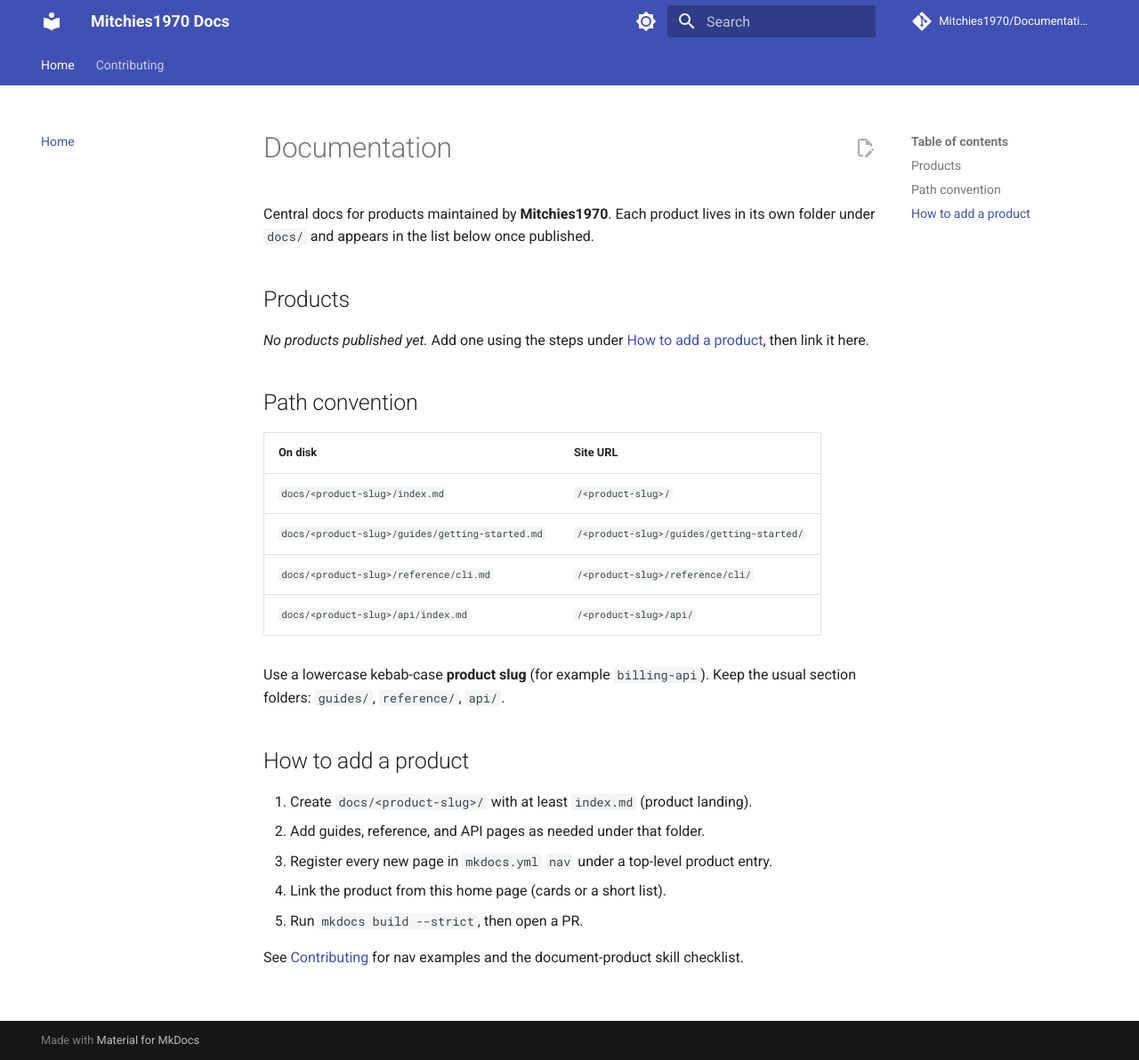
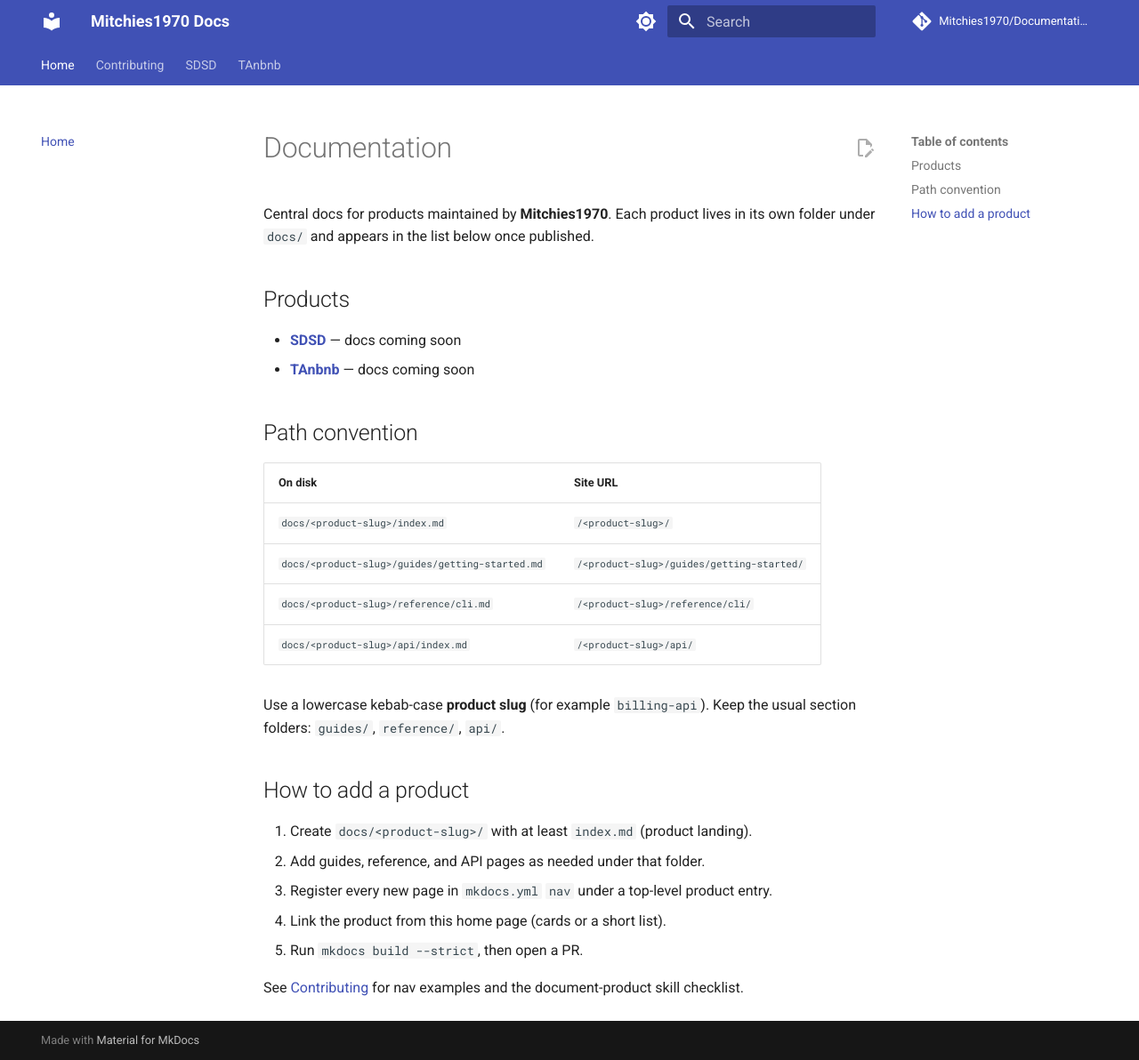
Before and after one commit to Mitchies1970/Documentation, an MkDocs documentation site: the page built from docs/index.md, in a window 1280 px wide and 1192 px high. Shown: the whole window at 89% size. Built offline with MkDocs 1.6.1 and Material for MkDocs 9.7.7, drawn with Linux system fonts in a browser that asks for light colours; comment, search, counter and statistics services are not loaded.

Commit message:
Add SDSD and TAnbnb product placeholder docs.
Wire overview pages into mkdocs nav and the home hub product list.

Co-authored-by: Mitchies1970 <Mitchies1970@users.noreply.github.com>

```diff
--- a/docs/index.md
+++ b/docs/index.md
@@ -4,15 +4,8 @@ Central docs for products maintained by **Mitchies1970**. Each product lives in
 
 ## Products
 
-_No products published yet._ Add one using the steps under [How to add a product](#how-to-add-a-product), then link it here.
-
-<!-- Example when a product exists:
-
-- **[Product Name](product-slug/index.md)** — short one-line description
-
-Or Material grid cards (see Material “grids” docs) if several products need equal visual weight.
-
--->
+- **[SDSD](sdsd/index.md)** — docs coming soon
+- **[TAnbnb](tanbnb/index.md)** — docs coming soon
 
 ## Path convention
 
--- a/mkdocs.yml
+++ b/mkdocs.yml
@@ -35,15 +35,10 @@ theme:
 nav:
   - Home: index.md
   - Contributing: contributing.md
-  # Add each product as a top-level nav entry, for example:
-  # - Product Name:
-  #     - Overview: product-slug/index.md
-  #     - Guides:
-  #         - Getting started: product-slug/guides/getting-started.md
-  #     - Reference:
-  #         - Architecture: product-slug/reference/architecture.md
-  #     - API:
-  #         - Overview: product-slug/api/index.md
+  - SDSD:
+      - Overview: sdsd/index.md
+  - TAnbnb:
+      - Overview: tanbnb/index.md
 
 markdown_extensions:
   - admonition
```
Also changed, not shown: docs/sdsd/index.md (added, +5 -0 lines), docs/tanbnb/index.md (added, +5 -0 lines).
